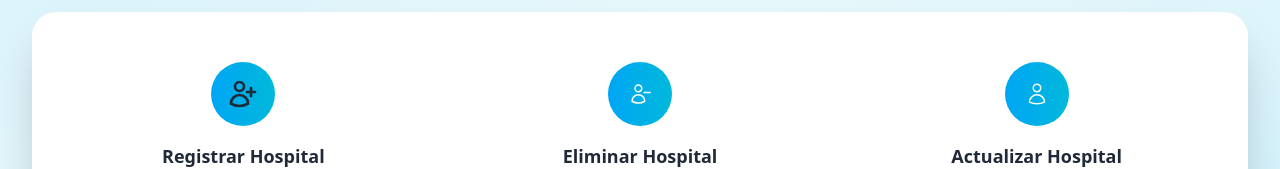
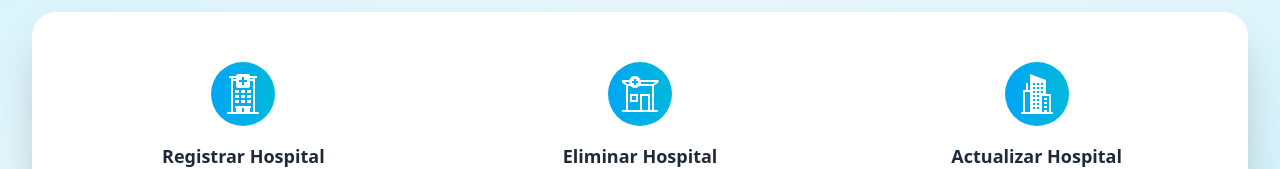
Before and after one commit to Asaph-Velazquez/TurnoCare, a React (Vite) app: page /Hospital in a window 1280 px wide. Shown: the part 213-382 px from the top of the page. Built offline with nearby package versions, Linux system fonts and the light colour scheme; no server answers.

Commit message:
Actualizacion de iconos de hospital

```diff
--- a/src/Components/Hospital/Hospital.tsx
+++ b/src/Components/Hospital/Hospital.tsx
@@ -10,18 +10,26 @@ function Hospital() {
       description: "Registrar un nuevo hospital en el sistema",
       icon: (
         <svg
+          width="48"
+          height="48"
+          viewBox="0 0 48 48"
+          fill="none"
           xmlns="http://www.w3.org/2000/svg"
-          fill="none"
-          viewBox="0 0 24 24"
-          strokeWidth={1.5}
-          stroke="currentColor"
-          className="w-8 h-8 text-auto-primary"
         >
+          <path d="M16 20H20V23H16V20Z" fill="currentColor" />
+          <path d="M20 25H16V28H20V25Z" fill="currentColor" />
+          <path d="M16 30H20V33H16V30Z" fill="currentColor" />
+          <path d="M26 20H22V23H26V20Z" fill="currentColor" />
+          <path d="M22 25H26V28H22V25Z" fill="currentColor" />
+          <path d="M26 30H22V33H26V30Z" fill="currentColor" />
+          <path d="M28 20H32V23H28V20Z" fill="currentColor" />
+          <path d="M32 25H28V28H32V25Z" fill="currentColor" />
+          <path d="M28 30H32V33H28V30Z" fill="currentColor" />
           <path
-            strokeLinecap="round"
-            strokeLinejoin="round"
-            strokeWidth={2}
-            d="M18 7.5v3m0 0v3m0-3h3m-3 0h-3m-2.25-4.125a3.375 3.375 0 1 1-6.75 0 3.375 3.375 0 0 1 6.75 0ZM3 19.235v-.11a6.375 6.375 0 0 1 12.75 0v.109A12.318 12.318 0 0 1 9.374 21c-2.331 0-4.512-.645-6.374-1.766Z"
+            fill-rule="evenodd"
+            clip-rule="evenodd"
+            d="M31 6C31 4.89543 30.1046 4 29 4H19C17.8954 4 17 4.89543 17 6L10 6V8H12V42H9C8.44772 42 8 42.4477 8 43C8 43.5523 8.44772 44 9 44H39C39.5523 44 40 43.5523 40 43C40 42.4477 39.5523 42 39 42H36V8H38V6H31ZM29 18C30.1046 18 31 17.1046 31 16V11H34V42H31V38H32V36H16V38H17V42H14V11H17V16C17 17.1046 17.8954 18 19 18H29ZM23 42H25V38H23V42ZM34 8V9H31V8H34ZM14 9H17V8H14V9ZM20 10H23V7H25V10H28V12H25V15H23V12H20V10Z"
+            fill="currentColor"
           />
         </svg>
       ),
@@ -32,17 +40,23 @@ function Hospital() {
       description: "Eliminar un hospital existente del sistema",
       icon: (
         <svg
+          width="48"
+          height="48"
+          viewBox="0 0 48 48"
+          fill="none"
           xmlns="http://www.w3.org/2000/svg"
-          fill="none"
-          viewBox="0 0 24 24"
-          strokeWidth="1.5"
-          stroke="currentColor"
-          className="size-6"
         >
           <path
-            strokeLinecap="round"
-            strokeLinejoin="round"
-            d="M22 10.5h-6m-2.25-4.125a3.375 3.375 0 1 1-6.75 0 3.375 3.375 0 0 1 6.75 0ZM4 19.235v-.11a6.375 6.375 0 0 1 12.75 0v.109A12.318 12.318 0 0 1 10.374 21c-2.331 0-4.512-.645-6.374-1.766Z"
+            fill-rule="evenodd"
+            clip-rule="evenodd"
+            d="M14 24V32H22V24H14ZM20 30V26H16V30H20Z"
+            fill="currentColor"
+          />
+          <path
+            fill-rule="evenodd"
+            clip-rule="evenodd"
+            d="M19 6C16.3933 6 14.1749 7.66227 13.3469 9.98462H6V12.4662L10 15.4969V40H7C6.44772 40 6 40.4477 6 41C6 41.5523 6.44772 42 7 42H10V42.0154H38V42H41C41.5523 42 42 41.5523 42 41C42 40.4477 41.5523 40 41 40H38V15.5321L42.5 12.5014V9.98462H24.6531C23.8251 7.66227 21.6067 6 19 6ZM24.6586 14C24.8797 13.3744 25 12.7013 25 12L25 11.9846H39.687L36.6946 14H24.6586ZM23.4722 16C22.3736 17.2275 20.777 18 19 18C17.223 18 15.6264 17.2275 14.5278 16H12V40H24V24H34V40H36V16H23.4722ZM13 12C13 12.7013 13.1203 13.3744 13.3414 14H11.3361L8.67616 11.9846H13L13 12ZM20 11V9H18V11H16V13H18V15H20V13H22V11H20ZM32 26V40H26V26H32Z"
+            fill="currentColor"
           />
         </svg>
       ),
@@ -53,17 +67,20 @@ function Hospital() {
       description: "Actualizar la información de un hospital existente",
       icon: (
         <svg
+          width="48"
+          height="48"
+          viewBox="0 0 48 48"
+          fill="none"
           xmlns="http://www.w3.org/2000/svg"
-          fill="none"
-          viewBox="0 0 24 24"
-          strokeWidth={1.5}
-          stroke="currentColor"
-          className="size-6"
         >
+          <path d="M31 30H34V28H31V30Z" fill="currentColor" />
+          <path d="M34 34H31V32H34V34Z" fill="currentColor" />
+          <path d="M31 38H34V36H31V38Z" fill="currentColor" />
           <path
-            strokeLinecap="round"
-            strokeLinejoin="round"
-            d="M15.75 6a3.75 3.75 0 1 1-7.5 0 3.75 3.75 0 0 1 7.5 0ZM4.501 20.118a7.5 7.5 0 0 1 14.998 0A17.933 17.933 0 0 1 12 21.75c-2.676 0-5.216-.584-7.499-1.632Z"
+            fill-rule="evenodd"
+            clip-rule="evenodd"
+            d="M17 4L33 10V24H37C37.5523 24 38 24.4477 38 25V42H39C39.5523 42 40 42.4477 40 43C40 43.5523 39.5523 44 39 44H9C8.44772 44 8 43.5523 8 43C8 42.4477 8.44772 42 9 42H10V21C10 20.4477 10.4477 20 11 20H13L13 13H15L15 20H17V4ZM36 42H34V40H31V42H29V26H36V42ZM17 22H12V42H17V22ZM22 13H20V15H22V13ZM24 13H26V15H24V13ZM30 13H28V15H30V13ZM20 17H22V19H20V17ZM26 17H24V19H26V17ZM28 17H30V19H28V17ZM22 21H20V23H22V21ZM24 21H26V23H24V21ZM30 21H28V23H30V21ZM20 25H22V27H20V25ZM26 25H24V27H26V25ZM22 29H20V31H22V29ZM24 29H26V31H24V29ZM20 33H22V35H20V33ZM26 33H24V35H26V33ZM22 37H20V39H22V37ZM24 37H26V39H24V37Z"
+            fill="currentColor"
           />
         </svg>
       ),
@@ -93,8 +110,12 @@ function Hospital() {
           <div className="max-w-7xl mx-auto px-4 sm:px-6 lg:px-8 py-6">
             <div className="flex items-center justify-between">
               <div>
-                <h1 className="text-3xl font-bold text-auto-primary">Panel de Administración de Hospitales</h1>
-                <p className="text-auto-secondary mt-1">Sistema TurnoCare - Gestión Hospitalaria</p>
+                <h1 className="text-3xl font-bold text-auto-primary">
+                  Panel de Administración de Hospitales
+                </h1>
+                <p className="text-auto-secondary mt-1">
+                  Sistema TurnoCare - Gestión Hospitalaria
+                </p>
               </div>
             </div>
           </div>
@@ -114,8 +135,12 @@ function Hospital() {
                       {option.icon}
                     </div>
                   </div>
-                  <h2 className="text-lg font-semibold text-auto-primary text-center">{option.name}</h2>
-                  <p className="text-sm text-auto-secondary text-center">{option.description}</p>
+                  <h2 className="text-lg font-semibold text-auto-primary text-center">
+                    {option.name}
+                  </h2>
+                  <p className="text-sm text-auto-secondary text-center">
+                    {option.description}
+                  </p>
                   <span className="text-sm font-medium text-auto-tertiary group-hover:text-auto-secondary transition-colors duration-300 block text-center mt-3">
                     Clic para acceder →
                   </span>
```
